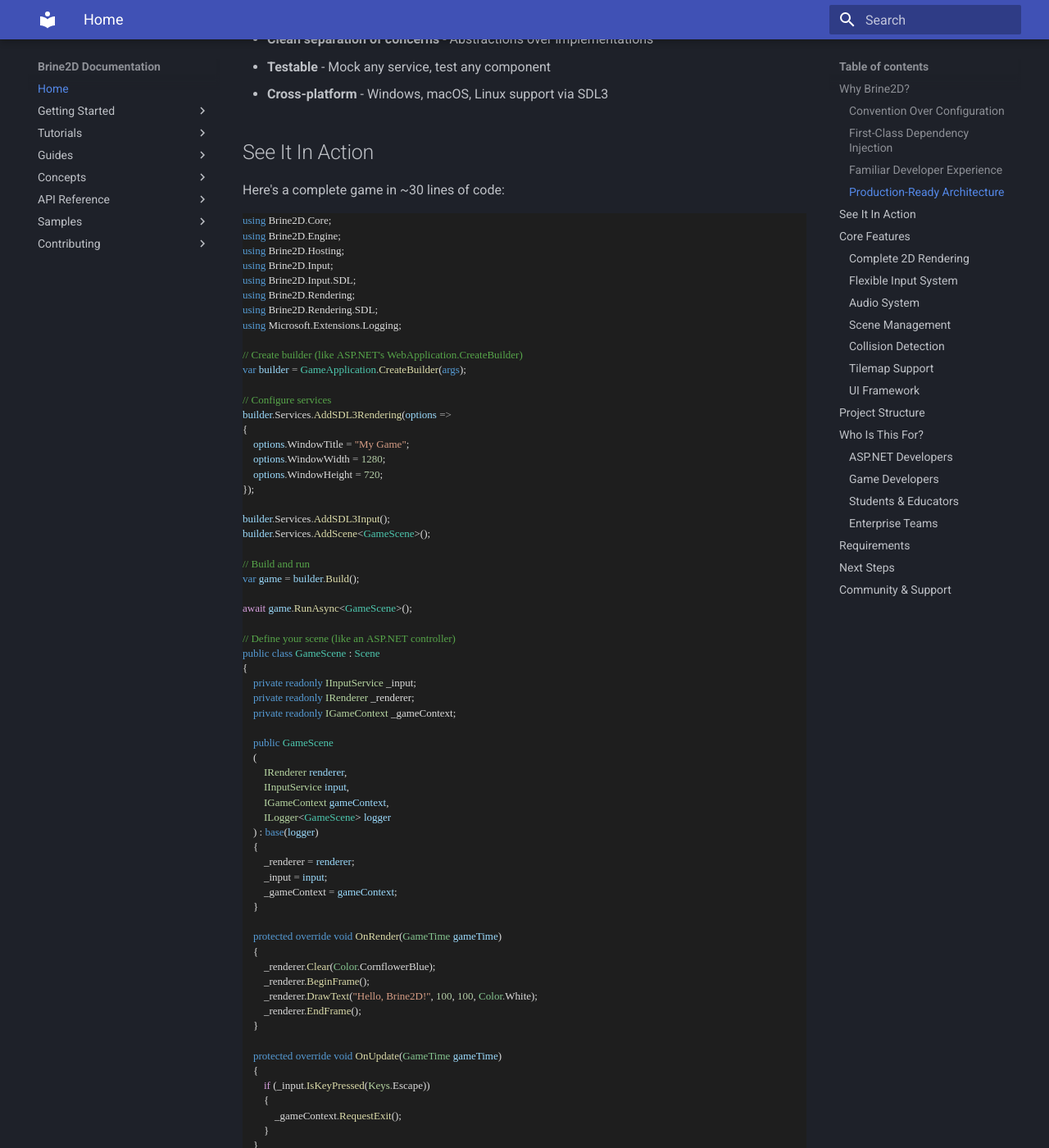
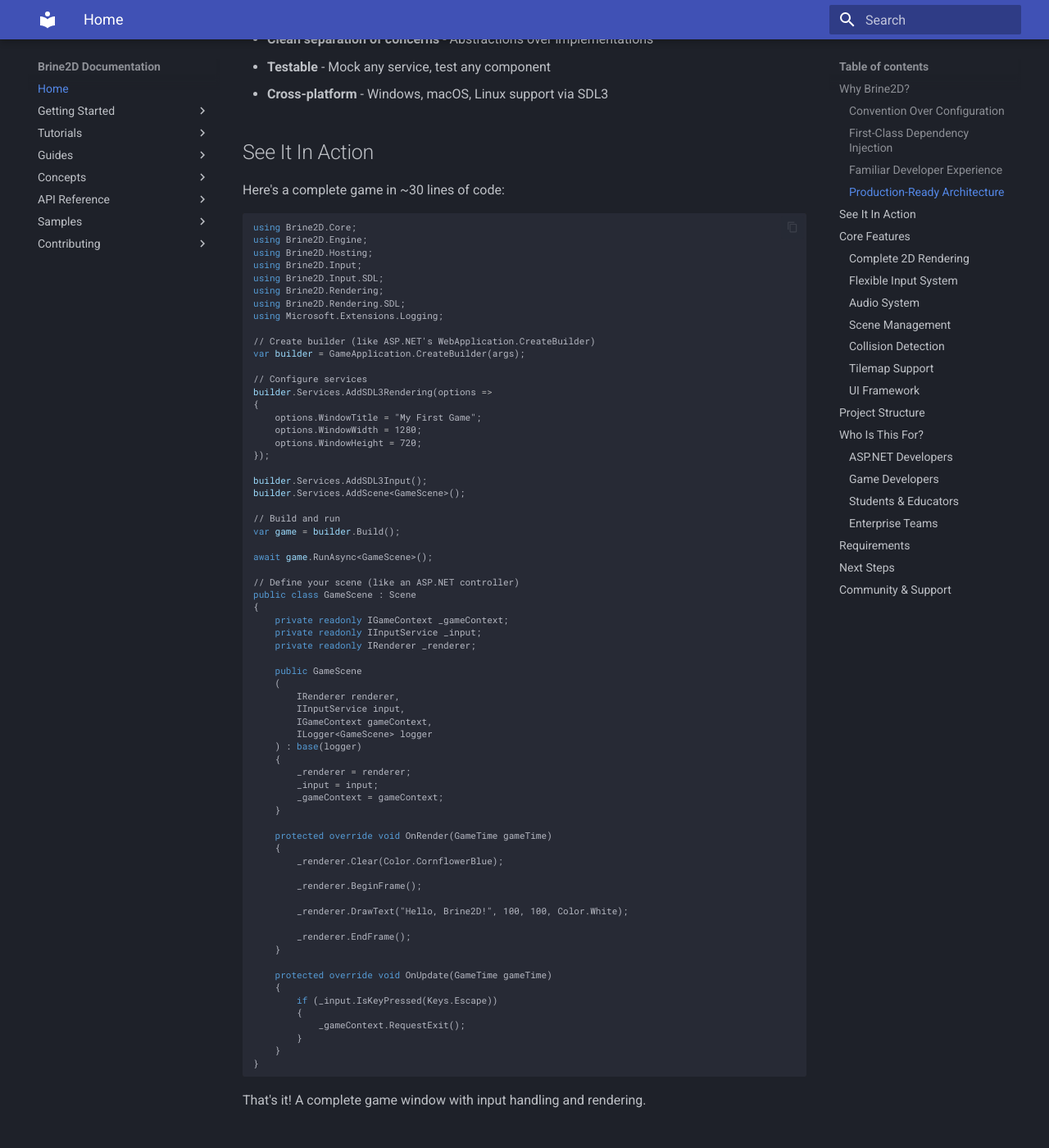
Before and after one commit to CrazyPickleStudios/Brine2D-Documentation, an MkDocs documentation site: the page built from docs/index.md, in a window 1280 px wide and 1400 px high, scrolled down 1770 px. Shown: the whole window at 82% size. Built offline with MkDocs 1.6.1 and Material for MkDocs 9.7.7, drawn with Linux system fonts in a browser that asks for light colours; emoji names are drawn with the system emoji font; some of the changed lines change nothing that is shown.

Commit message:
testing something

```diff
--- a/docs/index.md
+++ b/docs/index.md
@@ -92,137 +92,73 @@
 
 Here's a complete game in ~30 lines of code:
 
-<pre style="font-family:Cascadia Mono;font-size:13px;color:gainsboro;background:#1e1e1e;"><span style="color:#569cd6;">using</span>&nbsp;Brine2D<span style="color:#b4b4b4;">.</span>Core;
-<span style="color:#569cd6;">using</span>&nbsp;Brine2D<span style="color:#b4b4b4;">.</span>Engine;
-<span style="color:#569cd6;">using</span>&nbsp;Brine2D<span style="color:#b4b4b4;">.</span>Hosting;
-<span style="color:#569cd6;">using</span>&nbsp;Brine2D<span style="color:#b4b4b4;">.</span>Input;
-<span style="color:#569cd6;">using</span>&nbsp;Brine2D<span style="color:#b4b4b4;">.</span>Input<span style="color:#b4b4b4;">.</span>SDL;
-<span style="color:#569cd6;">using</span>&nbsp;Brine2D<span style="color:#b4b4b4;">.</span>Rendering;
-<span style="color:#569cd6;">using</span>&nbsp;Brine2D<span style="color:#b4b4b4;">.</span>Rendering<span style="color:#b4b4b4;">.</span>SDL;
-<span style="color:#569cd6;">using</span>&nbsp;Microsoft<span style="color:#b4b4b4;">.</span>Extensions<span style="color:#b4b4b4;">.</span>Logging;
+<pre class="vs-code"><code><span class="keyword">using</span> <span class="namespace name;Semantic - namespace name;Semantic - (TRANSIENT)">Brine2D</span><span class="operator">.</span><span class="namespace name;Semantic - namespace name;Semantic - (TRANSIENT)">Core</span><span class="punctuation">;</span>
+<span class="keyword">using</span> <span class="namespace name;Semantic - namespace name;Semantic - (TRANSIENT)">Brine2D</span><span class="operator">.</span><span class="namespace name;Semantic - namespace name;Semantic - (TRANSIENT)">Engine</span><span class="punctuation">;</span>
+<span class="keyword">using</span> <span class="namespace name;Semantic - namespace name;Semantic - (TRANSIENT)">Brine2D</span><span class="operator">.</span><span class="namespace name;Semantic - namespace name;Semantic - (TRANSIENT)">Hosting</span><span class="punctuation">;</span>
+<span class="keyword">using</span> <span class="namespace name;Semantic - namespace name;Semantic - (TRANSIENT)">Brine2D</span><span class="operator">.</span><span class="namespace name;Semantic - namespace name;Semantic - (TRANSIENT)">Input</span><span class="punctuation">;</span>
+<span class="keyword">using</span> <span class="namespace name;Semantic - namespace name;Semantic - (TRANSIENT)">Brine2D</span><span class="operator">.</span><span class="namespace name;Semantic - namespace name;Semantic - (TRANSIENT)">Input</span><span class="operator">.</span><span class="namespace name;Semantic - namespace name;Semantic - (TRANSIENT)">SDL</span><span class="punctuation">;</span>
+<span class="keyword">using</span> <span class="namespace name;Semantic - namespace name;Semantic - (TRANSIENT)">Brine2D</span><span class="operator">.</span><span class="namespace name;Semantic - namespace name;Semantic - (TRANSIENT)">Rendering</span><span class="punctuation">;</span>
+<span class="keyword">using</span> <span class="namespace name;Semantic - namespace name;Semantic - (TRANSIENT)">Brine2D</span><span class="operator">.</span><span class="namespace name;Semantic - namespace name;Semantic - (TRANSIENT)">Rendering</span><span class="operator">.</span><span class="namespace name;Semantic - namespace name;Semantic - (TRANSIENT)">SDL</span><span class="punctuation">;</span>
+<span class="keyword">using</span> <span class="namespace name;Semantic - namespace name;Semantic - (TRANSIENT)">Microsoft</span><span class="operator">.</span><span class="namespace name;Semantic - namespace name;Semantic - (TRANSIENT)">Extensions</span><span class="operator">.</span><span class="namespace name;Semantic - namespace name;Semantic - (TRANSIENT)">Logging</span><span class="punctuation">;</span>
 
-<span style="color:#57a64a;">//&nbsp;Create&nbsp;builder&nbsp;(like&nbsp;ASP.NET&#39;s&nbsp;WebApplication.CreateBuilder)</span>
-<span style="color:#569cd6;">var</span>&nbsp;<span style="color:#9cdcfe;">builder</span>&nbsp;<span style="color:#b4b4b4;">=</span>&nbsp;<span style="color:#4ec9b0;">GameApplication</span><span style="color:#b4b4b4;">.</span><span style="color:#dcdcaa;">CreateBuilder</span>(<span style="color:#569cd6;">args</span>);
+<span class="comment">// Create builder (like ASP.NET&#39;s WebApplication.CreateBuilder)</span>
+<span class="keyword">var</span> <span class="local name">builder</span> <span class="operator">=</span> <span class="class name">GameApplication</span><span class="operator">.</span><span class="method name;Semantic - static symbol;Semantic - (TRANSIENT)">CreateBuilder</span><span class="punctuation">(</span><span class="identifier;Semantic - keyword;Semantic - (TRANSIENT)">args</span><span class="punctuation">)</span><span class="punctuation">;</span>
 
-<span style="color:#57a64a;">//&nbsp;Configure&nbsp;services</span>
-<span style="color:#9cdcfe;">builder</span><span style="color:#b4b4b4;">.</span>Services<span style="color:#b4b4b4;">.</span><span style="color:#dcdcaa;">AddSDL3Rendering</span>(<span style="color:#9cdcfe;">options</span>&nbsp;<span style="color:#b4b4b4;">=&gt;</span>
-{
-&nbsp;&nbsp;&nbsp;&nbsp;<span style="color:#9cdcfe;">options</span><span style="color:#b4b4b4;">.</span>WindowTitle&nbsp;<span style="color:#b4b4b4;">=</span>&nbsp;<span style="color:#d69d85;">&quot;My&nbsp;Game&quot;</span>;
-&nbsp;&nbsp;&nbsp;&nbsp;<span style="color:#9cdcfe;">options</span><span style="color:#b4b4b4;">.</span>WindowWidth&nbsp;<span style="color:#b4b4b4;">=</span>&nbsp;<span style="color:#b5cea8;">1280</span>;
-&nbsp;&nbsp;&nbsp;&nbsp;<span style="color:#9cdcfe;">options</span><span style="color:#b4b4b4;">.</span>WindowHeight&nbsp;<span style="color:#b4b4b4;">=</span>&nbsp;<span style="color:#b5cea8;">720</span>;
-});
+<span class="comment">// Configure services</span>
+<span class="local name">builder</span><span class="operator">.</span><span class="property name">Services</span><span class="operator">.</span><span class="extension method name">AddSDL3Rendering</span><span class="punctuation">(</span><span class="parameter name">options</span> <span class="operator">=&gt;</span>
+<span class="punctuation">{</span>
+    <span class="parameter name">options</span><span class="operator">.</span><span class="property name">WindowTitle</span> <span class="operator">=</span> <span class="string">&quot;My First Game&quot;</span><span class="punctuation">;</span>
+    <span class="parameter name">options</span><span class="operator">.</span><span class="property name">WindowWidth</span> <span class="operator">=</span> <span class="number">1280</span><span class="punctuation">;</span>
+    <span class="parameter name">options</span><span class="operator">.</span><span class="property name">WindowHeight</span> <span class="operator">=</span> <span class="number">720</span><span class="punctuation">;</span>
+<span class="punctuation">}</span><span class="punctuation">)</span><span class="punctuation">;</span>
 
-<span style="color:#9cdcfe;">builder</span><span style="color:#b4b4b4;">.</span>Services<span style="color:#b4b4b4;">.</span><span style="color:#dcdcaa;">AddSDL3Input</span>();
-<span style="color:#9cdcfe;">builder</span><span style="color:#b4b4b4;">.</span>Services<span style="color:#b4b4b4;">.</span><span style="color:#dcdcaa;">AddScene</span>&lt;<span style="color:#4ec9b0;">GameScene</span>&gt;();
+<span class="local name">builder</span><span class="operator">.</span><span class="property name">Services</span><span class="operator">.</span><span class="extension method name">AddSDL3Input</span><span class="punctuation">(</span><span class="punctuation">)</span><span class="punctuation">;</span>
+<span class="local name">builder</span><span class="operator">.</span><span class="property name">Services</span><span class="operator">.</span><span class="extension method name">AddScene</span><span class="punctuation">&lt;</span><span class="class name">GameScene</span><span class="punctuation">&gt;</span><span class="punctuation">(</span><span class="punctuation">)</span><span class="punctuation">;</span>
 
-<span style="color:#57a64a;">//&nbsp;Build&nbsp;and&nbsp;run</span>
-<span style="color:#569cd6;">var</span>&nbsp;<span style="color:#9cdcfe;">game</span>&nbsp;<span style="color:#b4b4b4;">=</span>&nbsp;<span style="color:#9cdcfe;">builder</span><span style="color:#b4b4b4;">.</span><span style="color:#dcdcaa;">Build</span>();
+<span class="comment">// Build and run</span>
+<span class="keyword">var</span> <span class="local name">game</span> <span class="operator">=</span> <span class="local name">builder</span><span class="operator">.</span><span class="method name">Build</span><span class="punctuation">(</span><span class="punctuation">)</span><span class="punctuation">;</span>
 
-<span style="color:#d8a0df;">await</span>&nbsp;<span style="color:#9cdcfe;">game</span><span style="color:#b4b4b4;">.</span><span style="color:#dcdcaa;">RunAsync</span>&lt;<span style="color:#4ec9b0;">GameScene</span>&gt;();
+<span class="keyword - control">await</span> <span class="local name">game</span><span class="operator">.</span><span class="method name">RunAsync</span><span class="punctuation">&lt;</span><span class="class name">GameScene</span><span class="punctuation">&gt;</span><span class="punctuation">(</span><span class="punctuation">)</span><span class="punctuation">;</span>
 
-<span style="color:#57a64a;">//&nbsp;Define&nbsp;your&nbsp;scene&nbsp;(like&nbsp;an&nbsp;ASP.NET&nbsp;controller)</span>
-<span style="color:#569cd6;">public</span>&nbsp;<span style="color:#569cd6;">class</span>&nbsp;<span style="color:#4ec9b0;">GameScene</span>&nbsp;:&nbsp;<span style="color:#4ec9b0;">Scene</span>
-{
-&nbsp;&nbsp;&nbsp;&nbsp;<span style="color:#569cd6;">private</span>&nbsp;<span style="color:#569cd6;">readonly</span>&nbsp;<span style="color:#b8d7a3;">IInputService</span>&nbsp;_input;
-&nbsp;&nbsp;&nbsp;&nbsp;<span style="color:#569cd6;">private</span>&nbsp;<span style="color:#569cd6;">readonly</span>&nbsp;<span style="color:#b8d7a3;">IRenderer</span>&nbsp;_renderer;
-&nbsp;&nbsp;&nbsp;&nbsp;<span style="color:#569cd6;">private</span>&nbsp;<span style="color:#569cd6;">readonly</span>&nbsp;<span style="color:#b8d7a3;">IGameContext</span>&nbsp;_gameContext;
+<span class="comment">// Define your scene (like an ASP.NET controller)</span>
+<span class="keyword">public</span> <span class="keyword">class</span> <span class="class name">GameScene</span> <span class="punctuation">:</span> <span class="class name">Scene</span>
+<span class="punctuation">{</span>
+    <span class="keyword">private</span> <span class="keyword">readonly</span> <span class="interface name">IGameContext</span> <span class="field name">_gameContext</span><span class="punctuation">;</span>
+    <span class="keyword">private</span> <span class="keyword">readonly</span> <span class="interface name">IInputService</span> <span class="field name">_input</span><span class="punctuation">;</span>
+    <span class="keyword">private</span> <span class="keyword">readonly</span> <span class="interface name">IRenderer</span> <span class="field name">_renderer</span><span class="punctuation">;</span>
 
-&nbsp;&nbsp;&nbsp;&nbsp;<span style="color:#569cd6;">public</span>&nbsp;<span style="color:#4ec9b0;">GameScene</span>
-&nbsp;&nbsp;&nbsp;&nbsp;(
-&nbsp;&nbsp;&nbsp;&nbsp;&nbsp;&nbsp;&nbsp;&nbsp;<span style="color:#b8d7a3;">IRenderer</span>&nbsp;<span style="color:#9cdcfe;">renderer</span>,
-&nbsp;&nbsp;&nbsp;&nbsp;&nbsp;&nbsp;&nbsp;&nbsp;<span style="color:#b8d7a3;">IInputService</span>&nbsp;<span style="color:#9cdcfe;">input</span>,
-&nbsp;&nbsp;&nbsp;&nbsp;&nbsp;&nbsp;&nbsp;&nbsp;<span style="color:#b8d7a3;">IGameContext</span>&nbsp;<span style="color:#9cdcfe;">gameContext</span>,
-&nbsp;&nbsp;&nbsp;&nbsp;&nbsp;&nbsp;&nbsp;&nbsp;<span style="color:#b8d7a3;">ILogger</span>&lt;<span style="color:#4ec9b0;">GameScene</span>&gt;&nbsp;<span style="color:#9cdcfe;">logger</span>
-&nbsp;&nbsp;&nbsp;&nbsp;)&nbsp;:&nbsp;<span style="color:#569cd6;">base</span>(<span style="color:#9cdcfe;">logger</span>)
-&nbsp;&nbsp;&nbsp;&nbsp;{
-&nbsp;&nbsp;&nbsp;&nbsp;&nbsp;&nbsp;&nbsp;&nbsp;_renderer&nbsp;<span style="color:#b4b4b4;">=</span>&nbsp;<span style="color:#9cdcfe;">renderer</span>;
-&nbsp;&nbsp;&nbsp;&nbsp;&nbsp;&nbsp;&nbsp;&nbsp;_input&nbsp;<span style="color:#b4b4b4;">=</span>&nbsp;<span style="color:#9cdcfe;">input</span>;
-&nbsp;&nbsp;&nbsp;&nbsp;&nbsp;&nbsp;&nbsp;&nbsp;_gameContext&nbsp;<span style="color:#b4b4b4;">=</span>&nbsp;<span style="color:#9cdcfe;">gameContext</span>;
-&nbsp;&nbsp;&nbsp;&nbsp;}
+    <span class="keyword">public</span> <span class="class name">GameScene</span>
+    <span class="punctuation">(</span>
+        <span class="interface name">IRenderer</span> <span class="parameter name">renderer</span><span class="punctuation">,</span>
+        <span class="interface name">IInputService</span> <span class="parameter name">input</span><span class="punctuation">,</span>
+        <span class="interface name">IGameContext</span> <span class="parameter name">gameContext</span><span class="punctuation">,</span>
+        <span class="interface name">ILogger</span><span class="punctuation">&lt;</span><span class="class name">GameScene</span><span class="punctuation">&gt;</span> <span class="parameter name">logger</span>
+    <span class="punctuation">)</span> <span class="punctuation">:</span> <span class="keyword">base</span><span class="punctuation">(</span><span class="parameter name">logger</span><span class="punctuation">)</span>
+    <span class="punctuation">{</span>
+        <span class="field name">_renderer</span> <span class="operator">=</span> <span class="parameter name">renderer</span><span class="punctuation">;</span>
+        <span class="field name">_input</span> <span class="operator">=</span> <span class="parameter name">input</span><span class="punctuation">;</span>
+        <span class="field name">_gameContext</span> <span class="operator">=</span> <span class="parameter name">gameContext</span><span class="punctuation">;</span>
+    <span class="punctuation">}</span>
 
-&nbsp;&nbsp;&nbsp;&nbsp;<span style="color:#569cd6;">protected</span>&nbsp;<span style="color:#569cd6;">override</span>&nbsp;<span style="color:#569cd6;">void</span>&nbsp;<span style="color:#dcdcaa;">OnRender</span>(<span style="color:#86c691;">GameTime</span>&nbsp;<span style="color:#9cdcfe;">gameTime</span>)
-&nbsp;&nbsp;&nbsp;&nbsp;{
-&nbsp;&nbsp;&nbsp;&nbsp;&nbsp;&nbsp;&nbsp;&nbsp;_renderer<span style="color:#b4b4b4;">.</span><span style="color:#dcdcaa;">Clear</span>(<span style="color:#86c691;">Color</span><span style="color:#b4b4b4;">.</span>CornflowerBlue);
-&nbsp;&nbsp;&nbsp;&nbsp;&nbsp;&nbsp;&nbsp;&nbsp;_renderer<span style="color:#b4b4b4;">.</span><span style="color:#dcdcaa;">BeginFrame</span>();
-&nbsp;&nbsp;&nbsp;&nbsp;&nbsp;&nbsp;&nbsp;&nbsp;_renderer<span style="color:#b4b4b4;">.</span><span style="color:#dcdcaa;">DrawText</span>(<span style="color:#d69d85;">&quot;Hello,&nbsp;Brine2D!&quot;</span>,&nbsp;<span style="color:#b5cea8;">100</span>,&nbsp;<span style="color:#b5cea8;">100</span>,&nbsp;<span style="color:#86c691;">Color</span><span style="color:#b4b4b4;">.</span>White);
-&nbsp;&nbsp;&nbsp;&nbsp;&nbsp;&nbsp;&nbsp;&nbsp;_renderer<span style="color:#b4b4b4;">.</span><span style="color:#dcdcaa;">EndFrame</span>();
-&nbsp;&nbsp;&nbsp;&nbsp;}
+    <span class="keyword">protected</span> <span class="keyword">override</span> <span class="keyword">void</span> <span class="method name">OnRender</span><span class="punctuation">(</span><span class="struct name">GameTime</span> <span class="parameter name">gameTime</span><span class="punctuation">)</span>
+    <span class="punctuation">{</span>
+        <span class="field name">_renderer</span><span class="operator">.</span><span class="method name">Clear</span><span class="punctuation">(</span><span class="struct name">Color</span><span class="operator">.</span><span class="property name;Semantic - static symbol;Semantic - (TRANSIENT)">CornflowerBlue</span><span class="punctuation">)</span><span class="punctuation">;</span>
 
-&nbsp;&nbsp;&nbsp;&nbsp;<span style="color:#569cd6;">protected</span>&nbsp;<span style="color:#569cd6;">override</span>&nbsp;<span style="color:#569cd6;">void</span>&nbsp;<span style="color:#dcdcaa;">OnUpdate</span>(<span style="color:#86c691;">GameTime</span>&nbsp;<span style="color:#9cdcfe;">gameTime</span>)
-&nbsp;&nbsp;&nbsp;&nbsp;{
-&nbsp;&nbsp;&nbsp;&nbsp;&nbsp;&nbsp;&nbsp;&nbsp;<span style="color:#d8a0df;">if</span>&nbsp;(_input<span style="color:#b4b4b4;">.</span><span style="color:#dcdcaa;">IsKeyPressed</span>(<span style="color:#b8d7a3;">Keys</span><span style="color:#b4b4b4;">.</span>Escape))
-&nbsp;&nbsp;&nbsp;&nbsp;&nbsp;&nbsp;&nbsp;&nbsp;{
-&nbsp;&nbsp;&nbsp;&nbsp;&nbsp;&nbsp;&nbsp;&nbsp;&nbsp;&nbsp;&nbsp;&nbsp;_gameContext<span style="color:#b4b4b4;">.</span><span style="color:#dcdcaa;">RequestExit</span>();
-&nbsp;&nbsp;&nbsp;&nbsp;&nbsp;&nbsp;&nbsp;&nbsp;}
-&nbsp;&nbsp;&nbsp;&nbsp;}
-}</pre>
+        <span class="field name">_renderer</span><span class="operator">.</span><span class="method name">BeginFrame</span><span class="punctuation">(</span><span class="punctuation">)</span><span class="punctuation">;</span>
 
-<div class="search-only">
-using Brine2D.Core;
-using Brine2D.Engine;
-using Brine2D.Hosting;
-using Brine2D.Input;
-using Brine2D.Input.SDL;
-using Brine2D.Rendering;
-using Brine2D.Rendering.SDL;
-using Microsoft.Extensions.Logging;
+        <span class="field name">_renderer</span><span class="operator">.</span><span class="method name">DrawText</span><span class="punctuation">(</span><span class="string">&quot;Hello, Brine2D!&quot;</span><span class="punctuation">,</span> <span class="number">100</span><span class="punctuation">,</span> <span class="number">100</span><span class="punctuation">,</span> <span class="struct name">Color</span><span class="operator">.</span><span class="property name;Semantic - static symbol;Semantic - (TRANSIENT)">White</span><span class="punctuation">)</span><span class="punctuation">;</span>
 
-// Create builder (like ASP.NET's WebApplication.CreateBuilder)
-var builder = GameApplication.CreateBuilder(args);
+        <span class="field name">_renderer</span><span class="operator">.</span><span class="method name">EndFrame</span><span class="punctuation">(</span><span class="punctuation">)</span><span class="punctuation">;</span>
+    <span class="punctuation">}</span>
 
-// Configure services
-builder.Services.AddSDL3Rendering(options =>
-{
-    options.WindowTitle = "My Game";
-    options.WindowWidth = 1280;
-    options.WindowHeight = 720;
-});
-
-builder.Services.AddSDL3Input();
-builder.Services.AddScene<GameScene>();
-
-// Build and run
-var game = builder.Build();
-
-await game.RunAsync<GameScene>();
-
-// Define your scene (like an ASP.NET controller)
-public class GameScene : Scene
-{
-    private readonly IInputService _input;
-    private readonly IRenderer _renderer;
-    private readonly IGameContext _gameContext;
-
-    public GameScene
-    (
-        IRenderer renderer,
-        IInputService input,
-        IGameContext gameContext,
-        ILogger<GameScene> logger
-    ) : base(logger)
-    {
-        _renderer = renderer;
-        _input = input;
-        _gameContext = gameContext;
-    }
-
-    protected override void OnRender(GameTime gameTime)
-    {
-        _renderer.Clear(Color.CornflowerBlue);
-        _renderer.BeginFrame();
-        _renderer.DrawText("Hello, Brine2D!", 100, 100, Color.White);
-        _renderer.EndFrame();
-    }
-
-    protected override void OnUpdate(GameTime gameTime)
-    {
-        if (_input.IsKeyPressed(Keys.Escape))
-        {
-            _gameContext.RequestExit();
-        }
-    }
-}
-</div>
+    <span class="keyword">protected</span> <span class="keyword">override</span> <span class="keyword">void</span> <span class="method name">OnUpdate</span><span class="punctuation">(</span><span class="struct name">GameTime</span> <span class="parameter name">gameTime</span><span class="punctuation">)</span>
+    <span class="punctuation">{</span>
+        <span class="keyword - control">if</span> <span class="punctuation">(</span><span class="field name">_input</span><span class="operator">.</span><span class="method name">IsKeyPressed</span><span class="punctuation">(</span><span class="enum name">Keys</span><span class="operator">.</span><span class="enum member name">Escape</span><span class="punctuation">)</span><span class="punctuation">)</span>
+        <span class="punctuation">{</span>
+            <span class="field name">_gameContext</span><span class="operator">.</span><span class="method name">RequestExit</span><span class="punctuation">(</span><span class="punctuation">)</span><span class="punctuation">;</span>
+        <span class="punctuation">}</span>
+    <span class="punctuation">}</span>
+<span class="punctuation">}</span></code></pre>
 
 That's it! A complete game window with input handling and rendering.
 
--- a/docs/styles/extra.css
+++ b/docs/styles/extra.css
@@ -1,8 +1,18 @@
-.search-only {
-    position: absolute;
-    left: -9999px;
-    top: -9999px;
-    height: 1px;
-    width: 1px;
-    overflow: hidden;
+.vs-code {
+    font-family: Cascadia Mono;
+    font-size: 13px;
+    color: gainsboro;
+    background: #1e1e1e;
 }
+
+    .vs-code .keyword {
+        color: #569cd6;
+    }
+
+    .vs-code .operator {
+        color: #b4b4b4;
+    }
+
+    .vs-code .local.name {
+        color: #9cdcfe;
+    }
```
